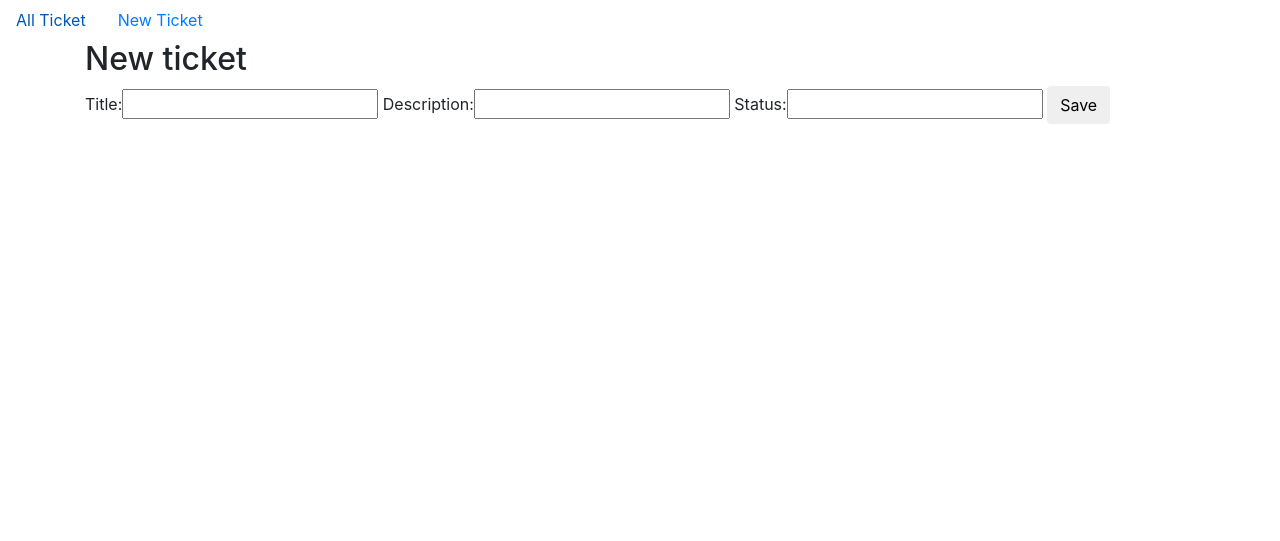
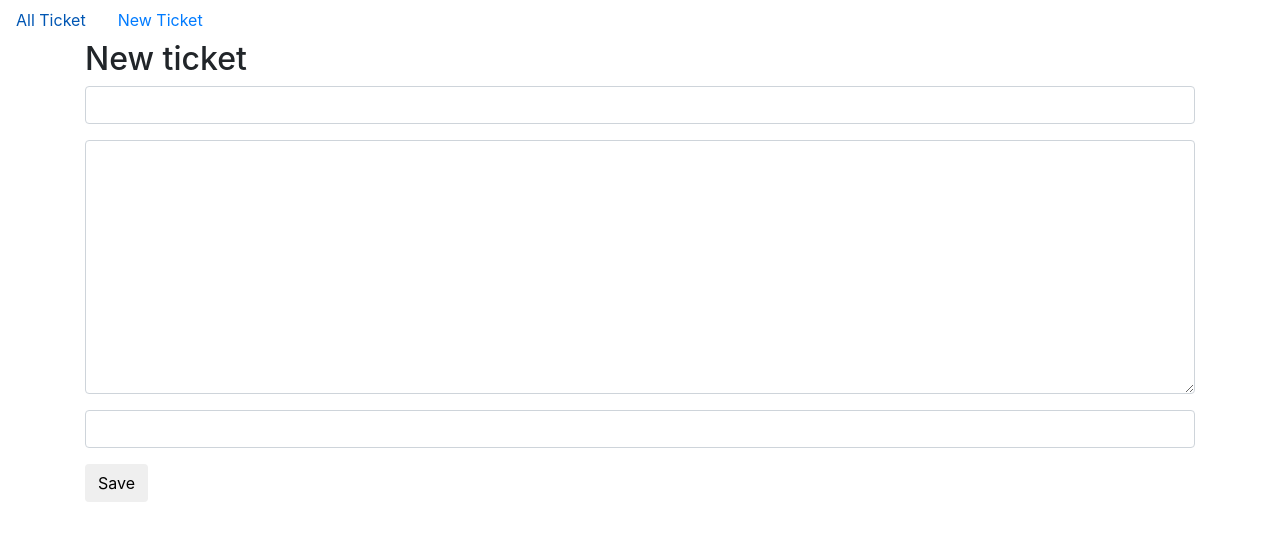
Before and after one commit to engr-hasanuzzaman/django_ehelp, a Django app: page /tickets/new/ in a window 1280 px wide. Shown: the top 541 px of the page. Run offline with Django 3.2, Linux system fonts and the light colour scheme; some libraries are stand-ins or nearby versions.

Commit message:
add custom class to all form field

```diff
--- a/ticket/forms.py
+++ b/ticket/forms.py
@@ -5,3 +5,8 @@ class TicketForm(forms.ModelForm):
   class Meta:
     model = Ticket
     fields = ('title', 'description', 'status')
+    widgets = {
+          'title': forms.TextInput(attrs={'class': 'form-control'}),
+          'description': forms.Textarea(attrs={'class': 'form-control'}),
+          'status': forms.TextInput(attrs={'class': 'form-control'})
+        }
--- a/ticket/templates/ticket/new.html
+++ b/ticket/templates/ticket/new.html
@@ -4,7 +4,16 @@
     <h2>New ticket</h2>
     <form method="POST" class="post-form">{% csrf_token %}
         {{ form.non_field_errors }}
-        {{ form }}
+        <div class="form-group">
+            {{ form.title }}
+        </div>
+        <div class="form-group">
+            {{ form.description }}
+        </div>
+        <div class="form-group">
+            {{ form.status }}
+        </div>
+
         <button type="submit" class="save btn btn-default">Save</button>
     </form>
 {% endblock %}
```
